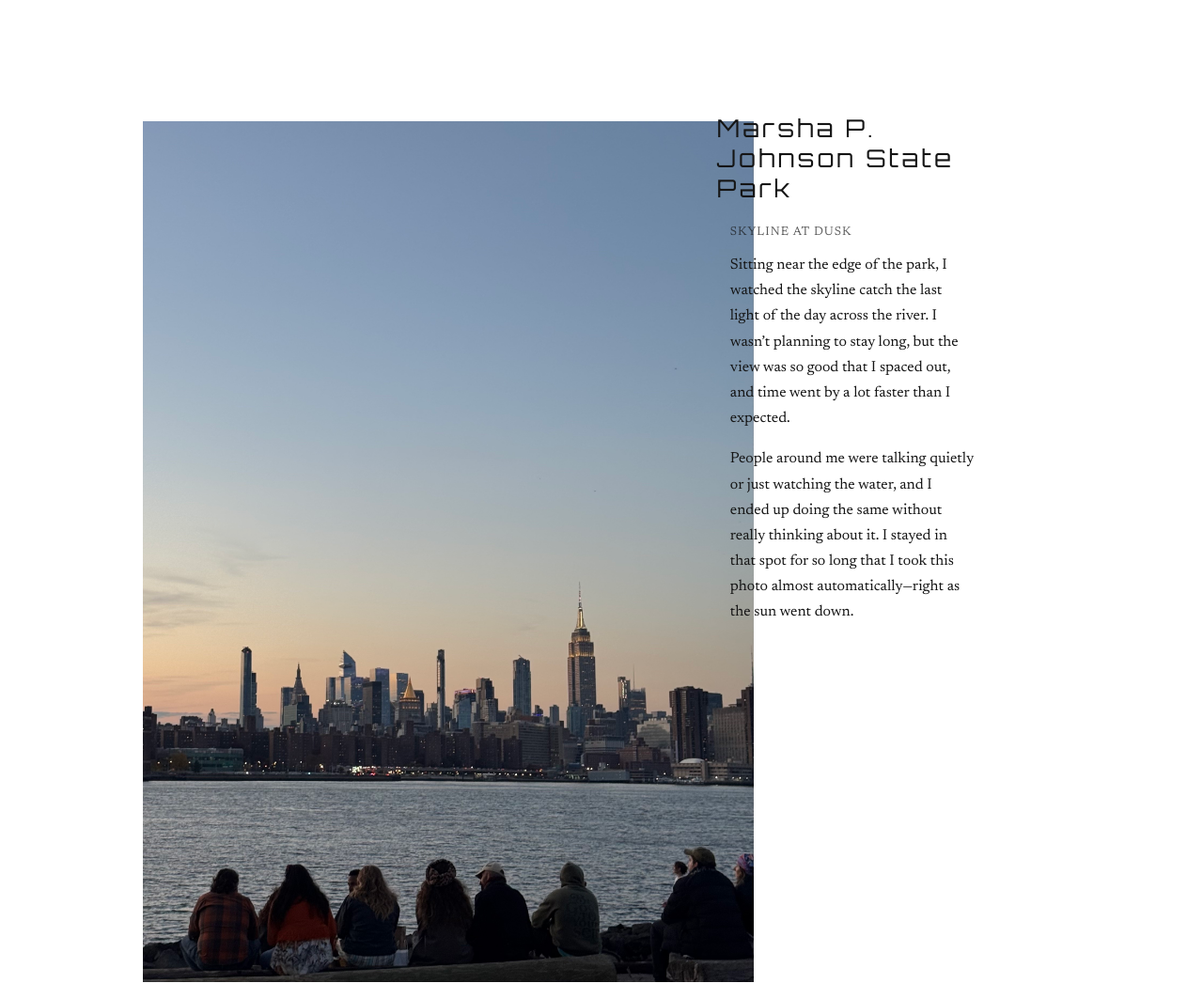
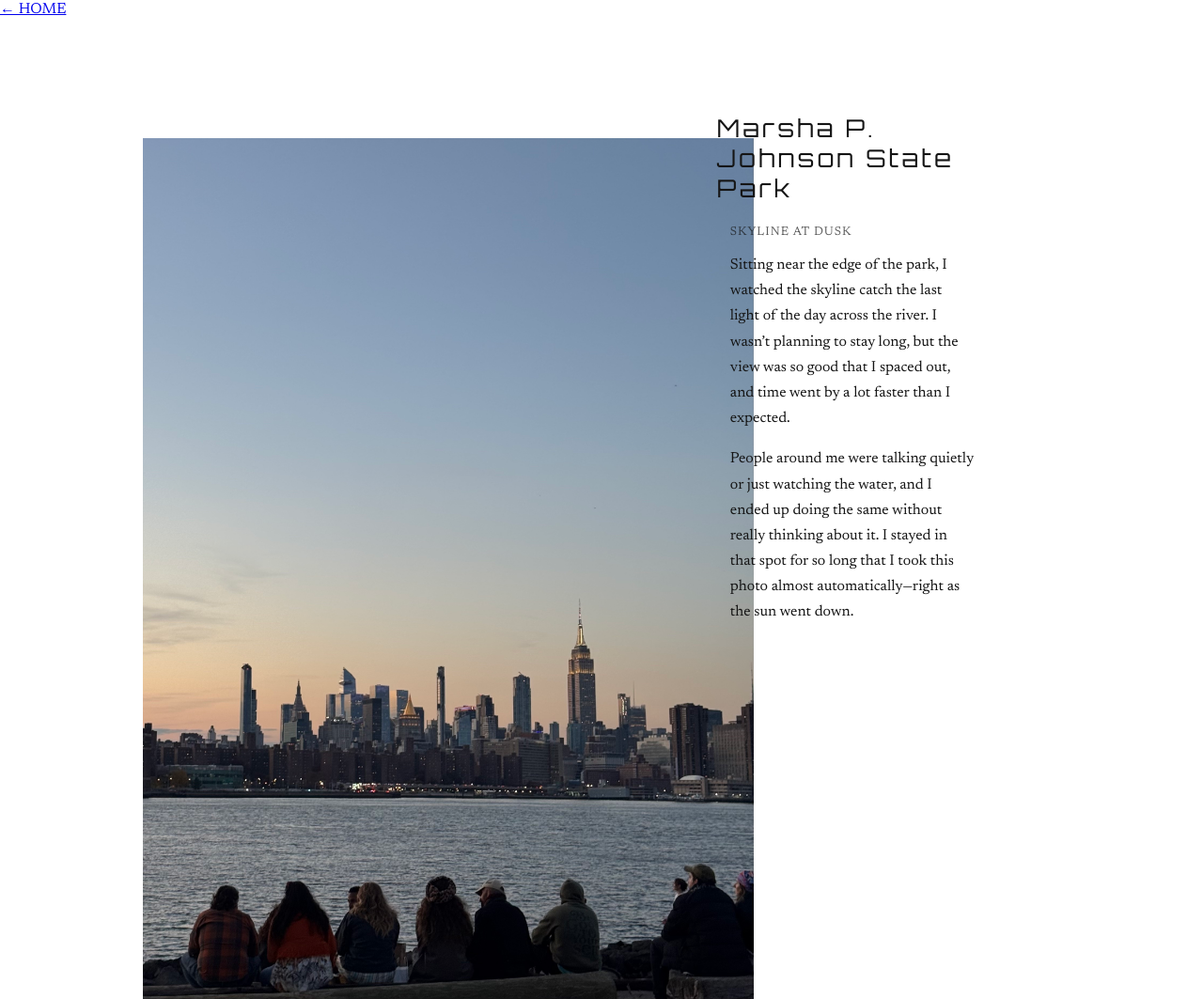
Before and after one commit to changbincho/Coreoneinteraction, a plain HTML site: page Marsha/Marsha.html in a window 1280 px wide. Shown: the top 1063 px of the page at 94% size. Drawn offline with Linux system fonts and the light colour scheme.

Commit message:
Update Marsha.html

```diff
--- a/Marsha/Marsha.html
+++ b/Marsha/Marsha.html
@@ -16,7 +16,7 @@
 </head>
 
 <body>
-
+<a href="../index.html" class="home-button">← HOME</a>
   <div class="big-container">
 
     <!-- 제목 + 브러쉬 -->
```
